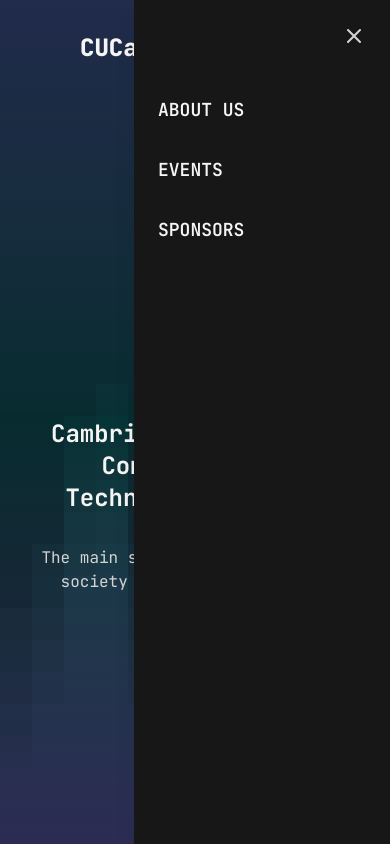
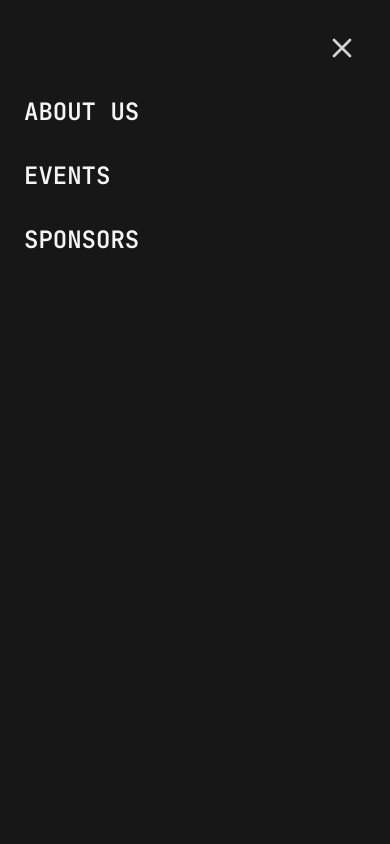
Before and after one commit to cucats/website, a SvelteKit app: page / in a window 390 px wide. Both pictures are taken after a click on the button "Toggle menu". Shown: the top 844 px of the page. Built offline with nearby package versions, Linux system fonts and the light colour scheme.

Commit message:
Edit hamburger menu

```diff
--- a/src/routes/Header.svelte
+++ b/src/routes/Header.svelte
@@ -67,7 +67,7 @@
 
   <!-- Drawer -->
   <div
-    class="fixed top-0 right-0 z-50 h-full w-64 bg-neutral-900 shadow-xl sm:hidden"
+    class="fixed top-0 right-0 z-50 h-full w-full bg-neutral-900 shadow-xl sm:hidden"
     role="dialog"
     aria-modal="true"
     aria-label="Navigation menu"
@@ -75,18 +75,18 @@
   >
     <!-- Close button -->
     <button
-      class="absolute top-4 right-4 cursor-pointer p-2 text-neutral-300 hover:text-neutral-100"
+      class="object-fit absolute top-0 right-0 m-4 size-16 cursor-pointer text-neutral-300 hover:text-neutral-100"
       onclick={() => (active = false)}
       aria-label="Close menu"
     >
-      <CloseIcon />
+      <CloseIcon class="m-auto h-8 w-8" />
     </button>
 
     <!-- Navigation links -->
     <nav class="flex flex-col pt-20">
       {#each links as link}
         <a
-          class="px-6 py-4 text-lg font-semibold text-neutral-100 uppercase transition-colors hover:bg-neutral-800"
+          class="px-6 py-4 text-2xl font-semibold text-neutral-100 uppercase transition-colors hover:bg-neutral-800"
           href={link.href}
           onclick={() => (active = false)}
         >
```
